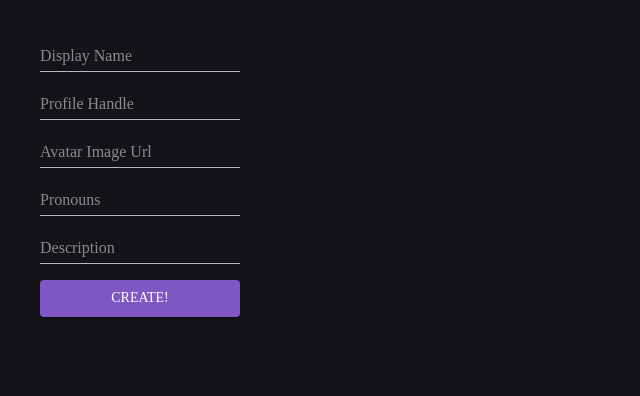
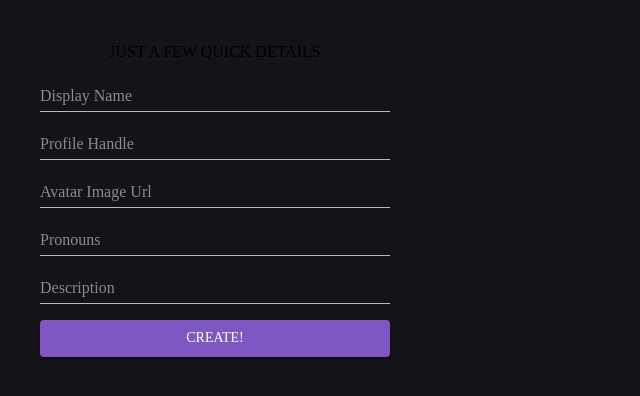
Before and after one commit to aysiae/ghosting, a React (Create React App) app: page /dev in a window 1280 px wide. Shown: the top 396 px of the page, without its empty margins (0-640 px from the left). Built offline with nearby package versions, Linux system fonts and the light colour scheme; no server answers; a web font is replaced by a local one.

Commit message:
adding header to create a profile card

```diff
--- a/src/components/createProfile/CreateProfile.tsx
+++ b/src/components/createProfile/CreateProfile.tsx
@@ -1,9 +1,10 @@
-import { Box, Button, FormControl, TextField } from "@mui/material";
+import { Box, Button, FormControl, TextField, Typography } from "@mui/material";
 
 export function CreateProfile() {
   return (
     <Box>
-      <FormControl>
+      <Typography sx={{textAlign: 'center', mb: 2 }}>JUST A FEW QUICK DETAILS</Typography>
+      <FormControl sx={{width: '100%'}}>
         <TextField
           sx={{ mb: 2 }}
           variant="standard"
--- a/src/layouts/createNewProfile/CreateNewProfileLayout.tsx
+++ b/src/layouts/createNewProfile/CreateNewProfileLayout.tsx
@@ -5,7 +5,7 @@ export function CreateNewProfileLayout() {
   return (
     <Box
       sx={{
-        width: "500px",
+        width: "350px",
         p: 5,
       }}
     >
--- a/src/layouts/selectActiveProfile/SelectActiveProfile.tsx
+++ b/src/layouts/selectActiveProfile/SelectActiveProfile.tsx
@@ -42,8 +42,8 @@ export function SelectActiveProfile() {
           horizontal: "center",
         }}
         transformOrigin={{
-          vertical: 350,
-          horizontal: 475,
+          vertical: 375,
+          horizontal: 325,
         }}
         onClose={(e) => setPopoverEl(null)}
       >
```
